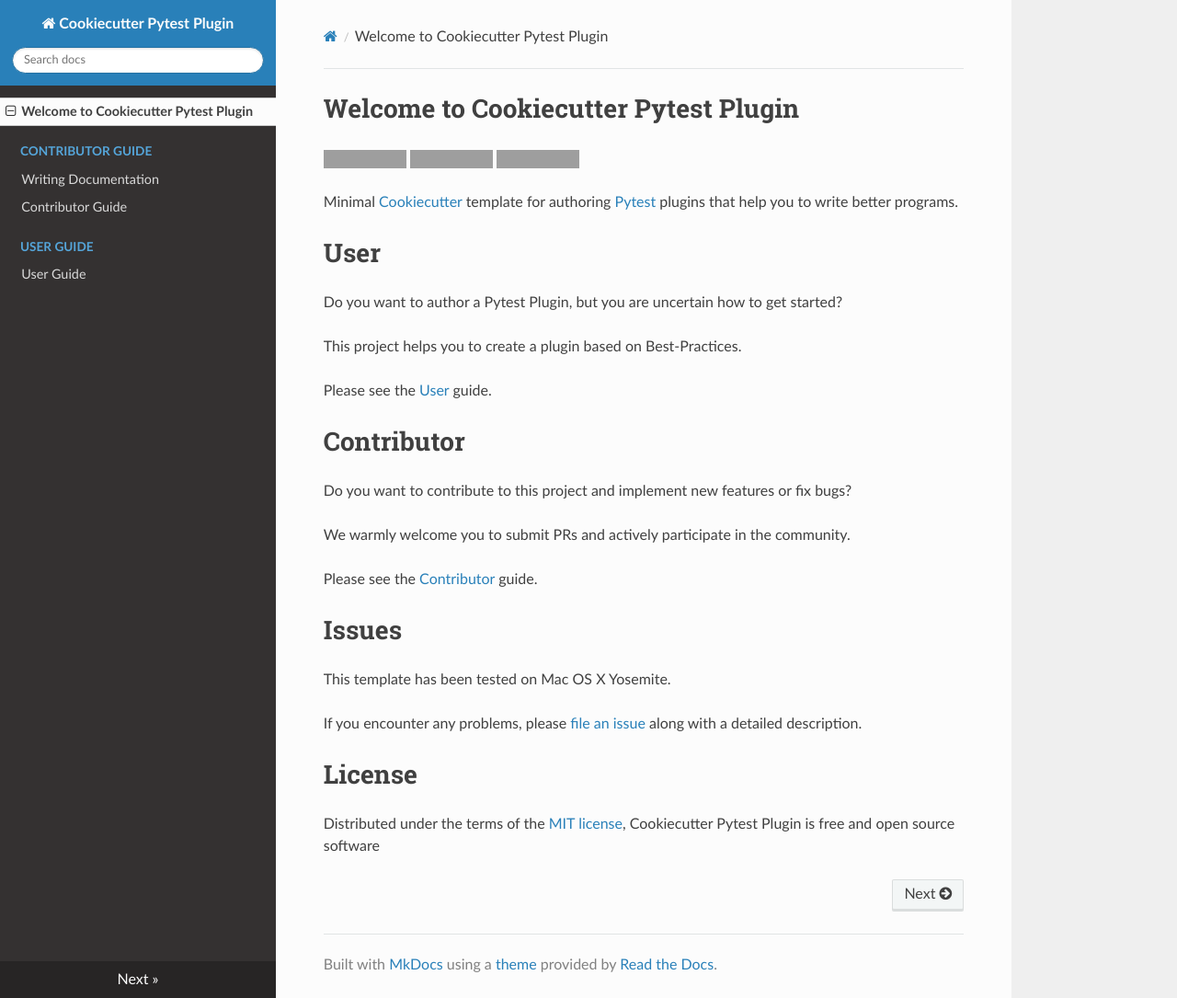
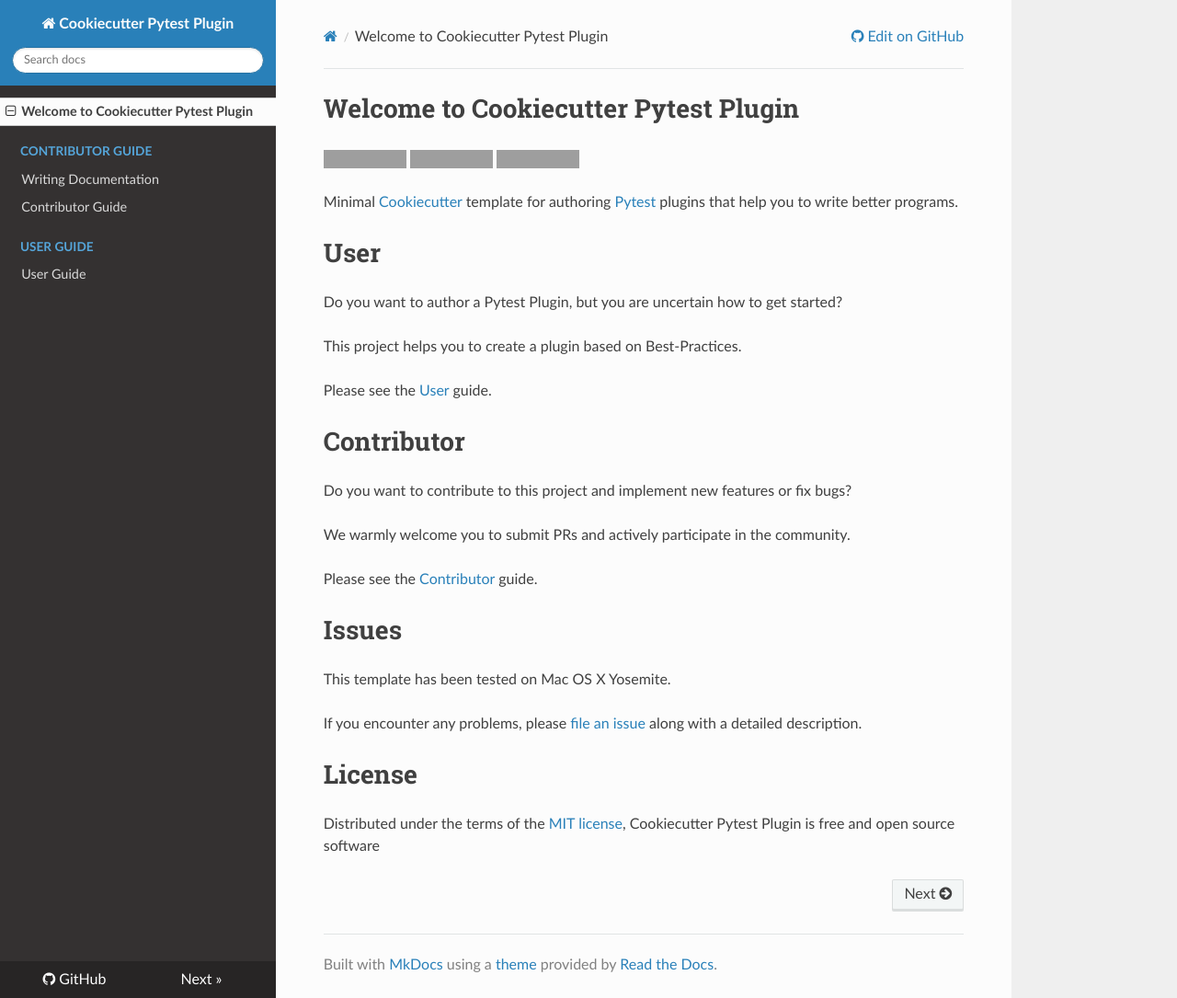
Before and after one commit to pytest-dev/cookiecutter-pytest-plugin, an MkDocs documentation site: the page built from docs/index.md, in a window 1280 px wide and 1085 px high. Shown: the whole window at 92% size. Built offline with MkDocs 1.6.1, drawn with Linux system fonts in a browser that asks for light colours; nearby versions of some CDN libraries; some of the changed lines change nothing that is shown; grey boxes are pictures that could not be loaded.

Commit message:
Add repo_url to mkdocs.yml

```diff
--- a/mkdocs.yml
+++ b/mkdocs.yml
@@ -1,2 +1,4 @@
 site_name: Cookiecutter Pytest Plugin
 theme: readthedocs
+
+repo_url: https://github.com/pytest-dev/cookiecutter-pytest-plugin
```
